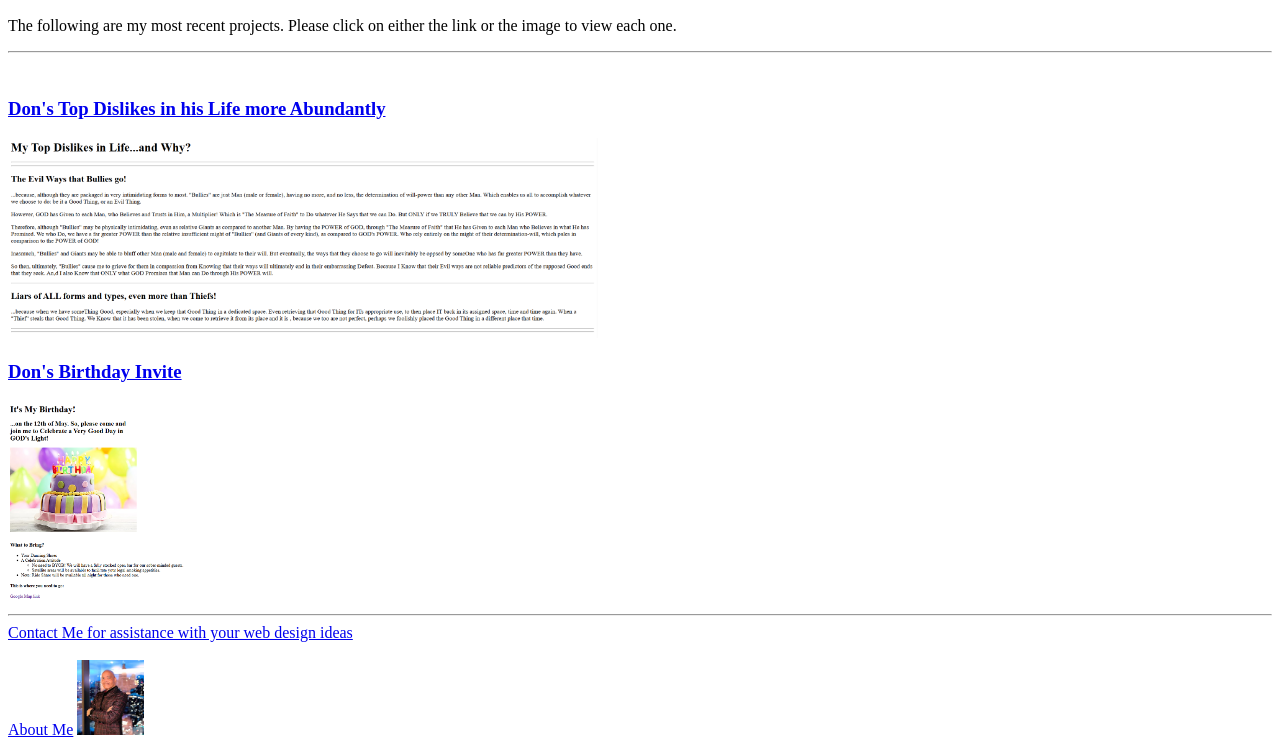
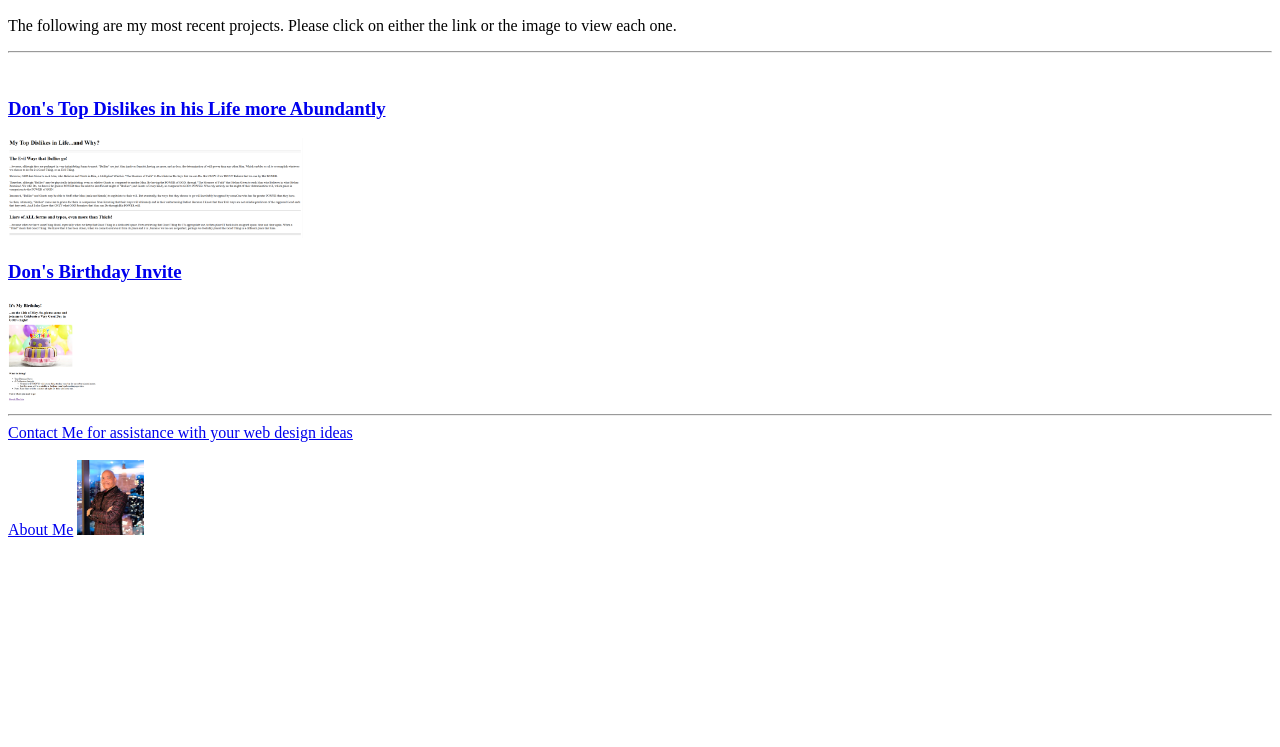
Before and after one commit to donray66/Udemy-html-portfolio, a plain HTML site: page index.html in a window 1280 px wide. Shown: the part 110-857 px from the top of the page. After the commit the page ends 800 px from the top, so only its background shows below. Drawn offline with Linux system fonts and the light colour scheme.

Commit message:
Update index.html

```diff
--- a/index.html
+++ b/index.html
@@ -32,11 +32,11 @@ https://developer.mozilla.org/en-US/docs/Web/HTML/Element/img#attr-height -->
 
       <!-- Example #1...Top Dislikes-->
       <h3><a href="./assets/images/top_dislikes.png">Don's Top Dislikes in his Life more Abundantly</a></h3>
-          <a href="./assets/images/top_dislikes.png"> <img src="../assets/images/top_dislikes.png" height="200" alt="Top Dislikes Webpage" /></a>
+          <a href="./assets/images/top_dislikes.png"> <img src="../assets/images/top_dislikes.png" height="100" alt="Top Dislikes Webpage" /></a>
 
       <!--Example #2...Birthday Invite-->
       <h3><a href="./assets/images/birthday_invite.png">Don's Birthday Invite</a></h3>
-      <a href="./assets/images/birthday_invite.png"> <img src="../assets/images/Birthday_Invite.png" height="200" alt="Don's Birthday Invite" /></a>
+      <a href="./assets/images/birthday_invite.png"> <img src="../assets/images/Birthday_Invite.png" height="100" alt="Don's Birthday Invite" /></a>
 
       <hr />
       <a href="./contact.html">Contact Me for assistance with your web design ideas</a>
```
